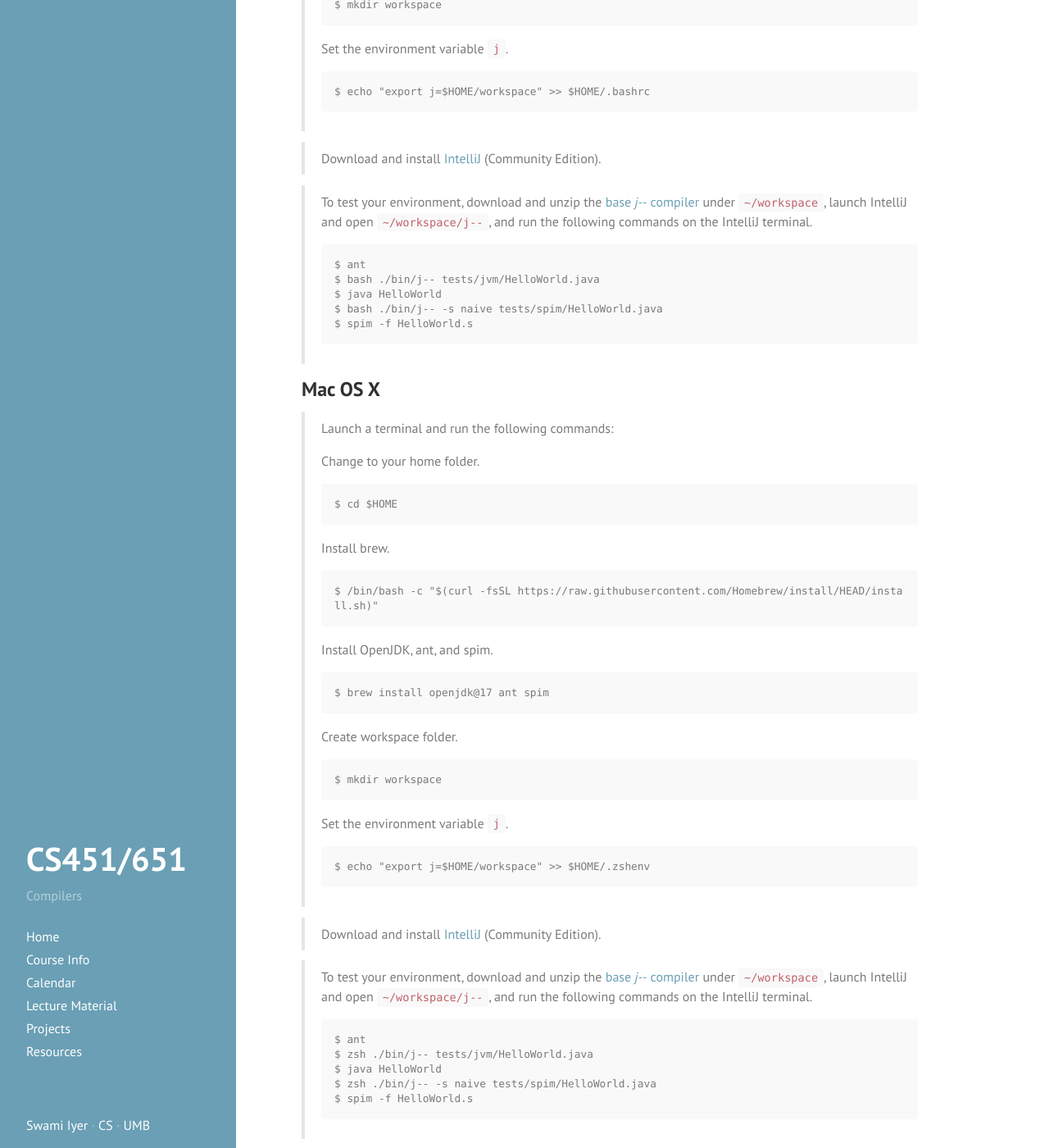
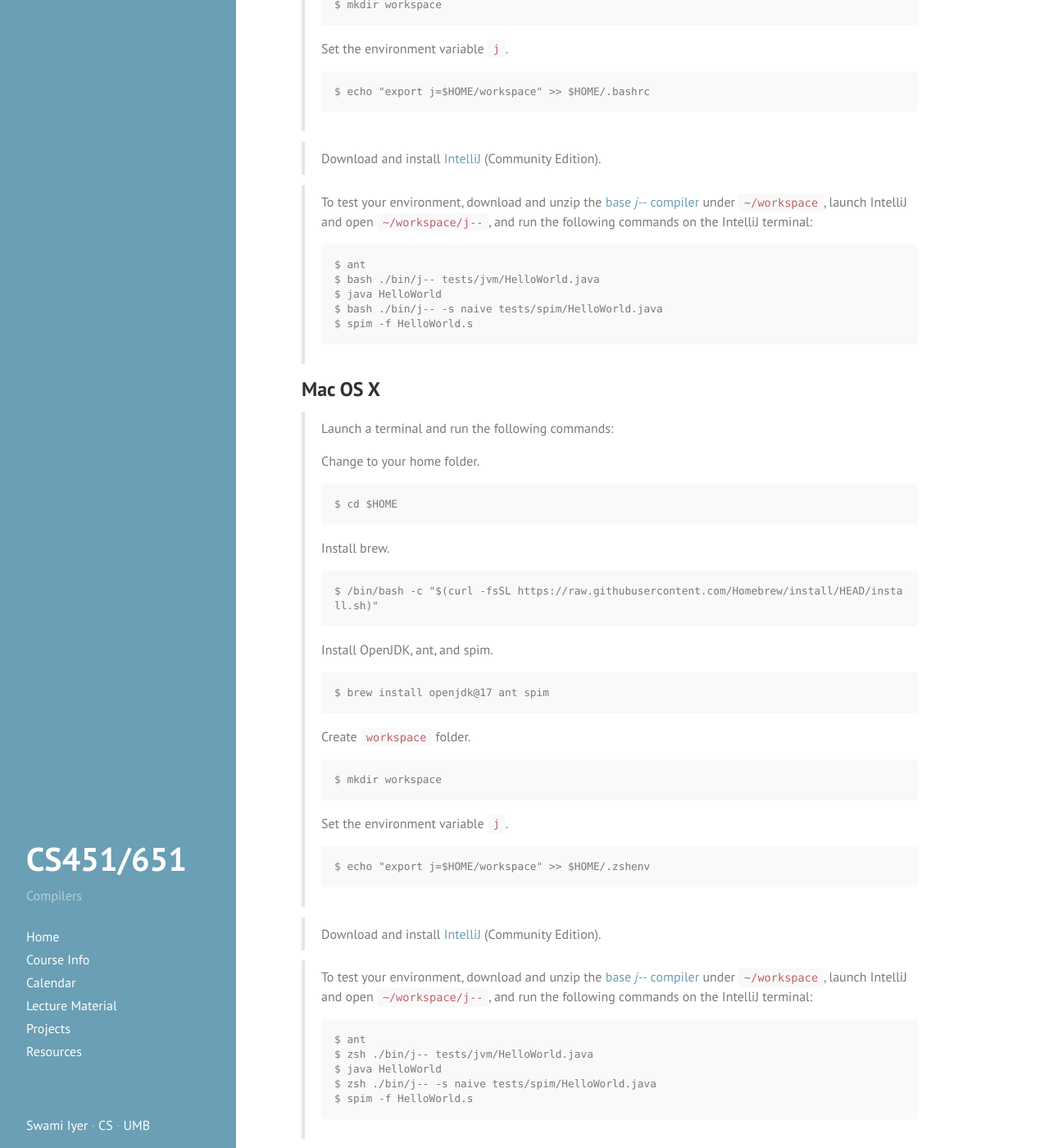
Before and after one commit to swamiiyer/swamiiyer.github.io, a Jekyll site: the page built from _pages/cs451/programming_environment.md, in a window 1280 px wide and 1400 px high, scrolled down 506 px. Shown: the whole window at 82% size. Built offline with Jekyll 4.4.1, drawn with Linux system fonts in a browser that asks for light colours; some of the changed text lies outside the part shown.

Commit message:
Minor changes

````diff
--- a/_pages/cs451/programming_environment.md
+++ b/_pages/cs451/programming_environment.md
@@ -19,7 +19,7 @@ $ cd $HOME
 $ sudo apt-get install openjdk-17-jdk ant spim
 ```
 >
-> Create workspace folder.
+> Create `workspace` folder.
 ```
 $ mkdir workspace
 ```
@@ -33,7 +33,7 @@ $ echo "export j=$HOME/workspace" >> $HOME/.bashrc
 [IntelliJ](https://www.jetbrains.com/idea/download/#section=linux) (Community Edition).
 
 > To test your environment, download and unzip the
-[base *j\-\-* compiler](https://www.cs.umb.edu/j--/j--.zip) under `~/workspace`, launch IntelliJ and open `~/workspace/j--`, and run the following commands on the IntelliJ terminal.
+[base *j\-\-* compiler](https://www.cs.umb.edu/j--/j--.zip) under `~/workspace`, launch IntelliJ and open `~/workspace/j--`, and run the following commands on the IntelliJ terminal:
 ```
 $ ant
 $ bash ./bin/j-- tests/jvm/HelloWorld.java
@@ -61,7 +61,7 @@ $ /bin/bash -c "$(curl -fsSL https://raw.githubusercontent.com/Homebrew/install/
 $ brew install openjdk@17 ant spim
 ```
 >
-> Create workspace folder.
+> Create `workspace` folder.
 ```
 $ mkdir workspace
 ```
@@ -75,7 +75,7 @@ $ echo "export j=$HOME/workspace" >> $HOME/.zshenv
 [IntelliJ](https://www.jetbrains.com/idea/download/#section=mac) (Community Edition).
 
 > To test your environment, download and unzip the
-[base *j\-\-* compiler](https://www.cs.umb.edu/j--/j--.zip) under `~/workspace`, launch IntelliJ and open `~/workspace/j--`, and run the following commands on the IntelliJ terminal.
+[base *j\-\-* compiler](https://www.cs.umb.edu/j--/j--.zip) under `~/workspace`, launch IntelliJ and open `~/workspace/j--`, and run the following commands on the IntelliJ terminal:
 ```
 $ ant
 $ zsh ./bin/j-- tests/jvm/HelloWorld.java
@@ -93,7 +93,7 @@ $ spim -f HelloWorld.s
 $ cd $HOME
 ```
 >
-> Create workspace folder
+> Create `workspace` folder
 ```
 $ mkdir workspace
 ```
@@ -135,7 +135,7 @@ $ setx PATH "$env:PATH;C:\ant\bin"
 > (Community Edition). Launch IntelliJ, go to *Configure* &rarr; *Settings* &rarr; *Tools* &rarr; *Terminal*, and set *Shell path* to `powershell`.
 
 > To test your environment, download and unzip the
-[base *j\-\-* compiler](https://www.cs.umb.edu/j--/j--.zip) under `~/workspace`, launch IntelliJ and open `~/workspace/j--`, and run the following commands on the IntelliJ terminal.
+[base *j\-\-* compiler](https://www.cs.umb.edu/j--/j--.zip) under `~/workspace`, launch IntelliJ and open `~/workspace/j--`, and run the following commands on the IntelliJ terminal:
 ```
 $ ant
 $ ./bin/j-- tests/jvm/HelloWorld.java
````
